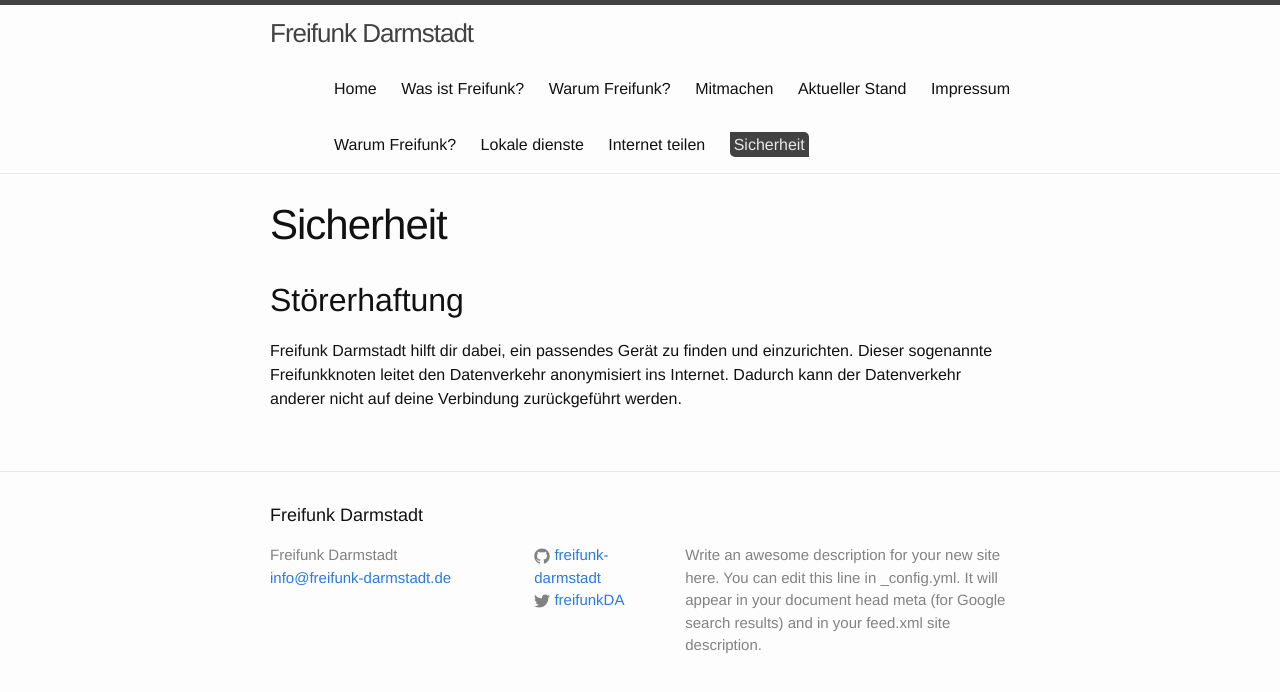
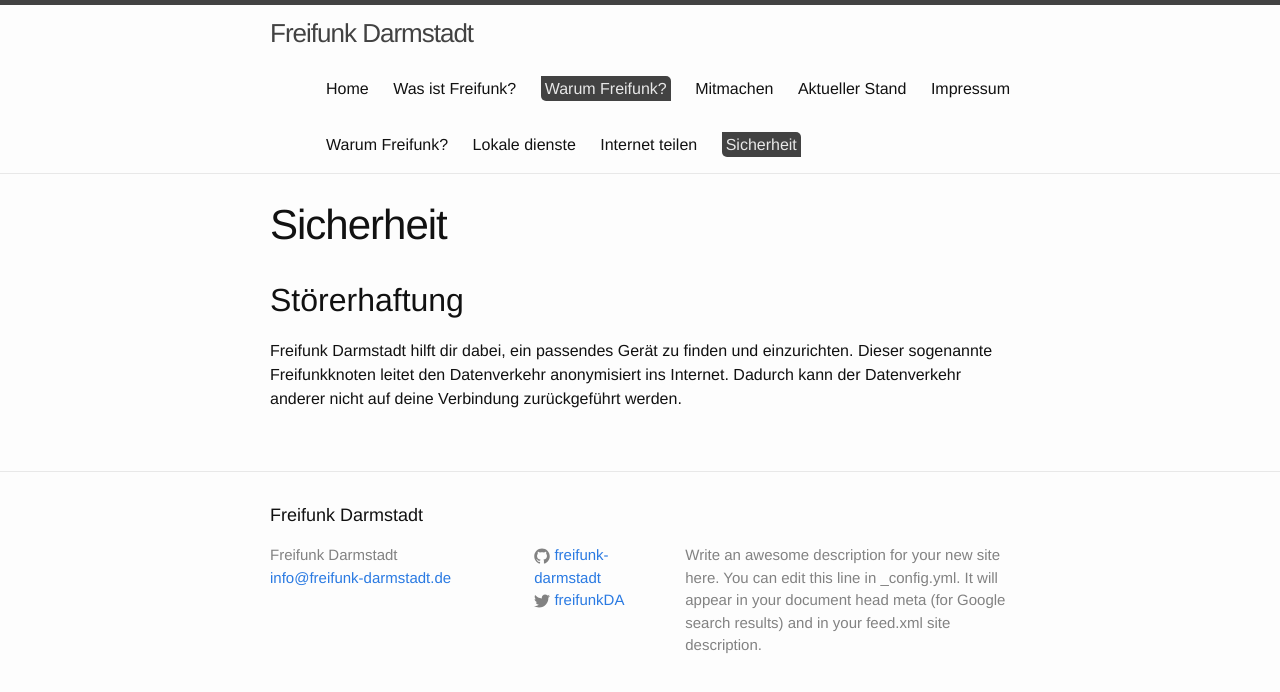
Before and after one commit to mdrenger/darmstadt.freifunk.net, a Jekyll site: the page built from pages/warum-freifunk/sicherheit.md, in a window 1280 px wide. Shown: the top 692 px of the page. Built offline with Jekyll 4.4.1, drawn with Linux system fonts in a browser that asks for light colours.

Commit message:
fix submenu

```diff
--- a/_includes/header.html
+++ b/_includes/header.html
@@ -17,7 +17,7 @@
         {% assign nav_pages = (site.pages | where: 'main_menu', true | sort: 'weight') %}
         {% for p in nav_pages %}
           {% if p.title %}
-			<a class="page-link{% if p.url == page.url %} active{% endif %}" href="{{ p.top_url | prepend: site.baseurl }}">{{ p.title }}</a>
+			<a class="page-link{% if p.top_url == page.top_url %} active{% endif %}" href="{{ p.top_url | prepend: site.baseurl }}">{{ p.title }}</a>
           {% endif %}
         {% endfor %}
       </div>
```
